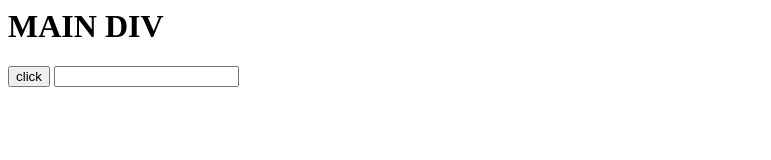
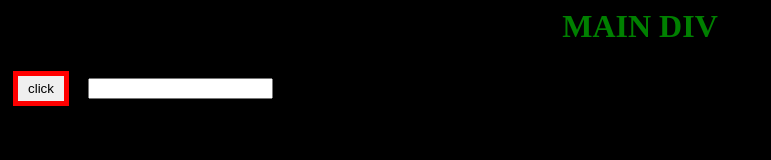
Before and after one commit to AIBELSHINE/tinkerweb, a plain HTML site: page index.html in a window 1280 px wide. Shown: the whole page, without its empty margins (0-771 px from the left). Drawn offline with Linux system fonts and the light colour scheme.

Commit message:
second commit

```diff
--- a/index.html
+++ b/index.html
@@ -3,7 +3,7 @@
         <title >
             TINKER HUB
         </title>
-        <link rel="stylesh eet" href="style.css">
+        <link rel="stylesheet" href="style.css">
         <style>
 
         </style>
--- a/style.css
+++ b/style.css
@@ -12,7 +12,7 @@ h1{
 }
 .secDiv{
     align-items: center;
-    /*justify -content: center;8*/
+    /*justify-content: center;8*/
     display: flex;
 }
 
```
